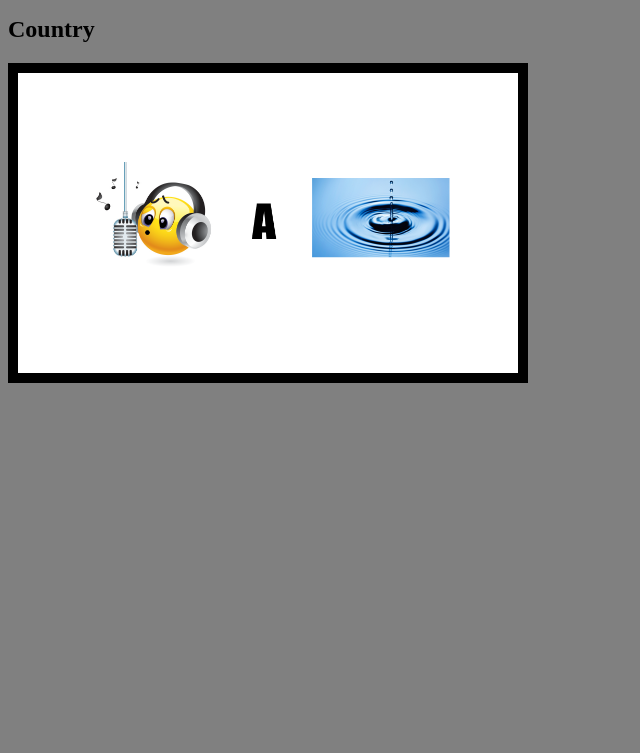
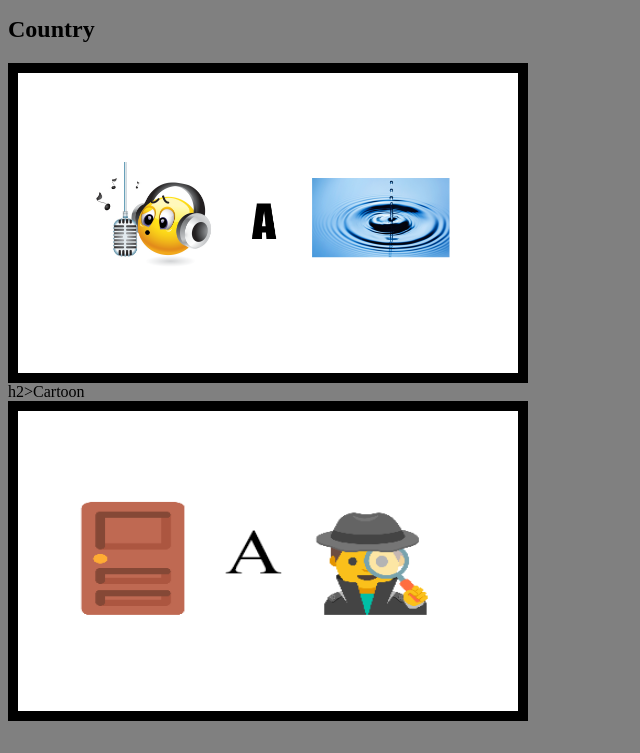
Before and after one commit to Amel-Hadzic/quiz, a plain HTML site: page index.html in a window 1280 px wide. Shown: the part 5092-5845 px from the top of the page, without its empty margins (0-640 px from the left). Before the commit the page ends 5507 px from the top, so only its background shows below. Drawn offline with Linux system fonts and the light colour scheme.

Commit message:
Update index.html

```diff
--- a/index.html
+++ b/index.html
@@ -221,8 +221,17 @@
 
           </div>
         </div>
-      </div>
-
+      </div>h2>Cartoon</h2>
+              <div class="flip-box">
+                  <div class="flip-box-inner">
+                    <div class="flip-box-front">
+                      <img src="slika15.png" style="width:500px;height:300px" >
+                    </div>
+                    <div class="flip-box-back">
+                      <h2>DORA THE EXPLORER</h2>
+                    </div>
+                  </div>
+                </div>
 
 
 
```
